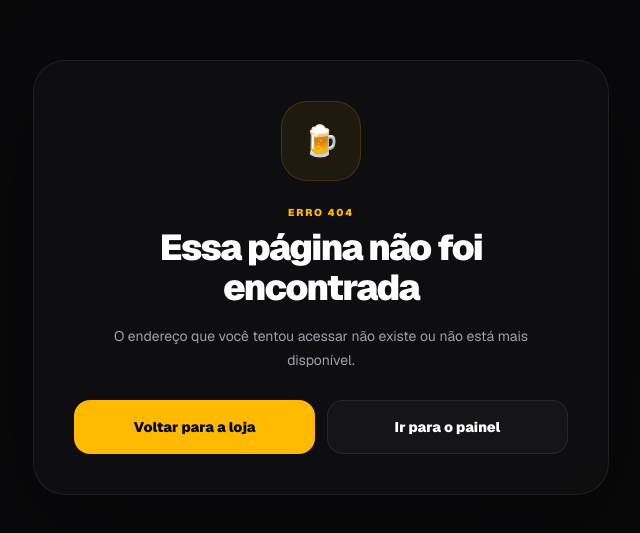
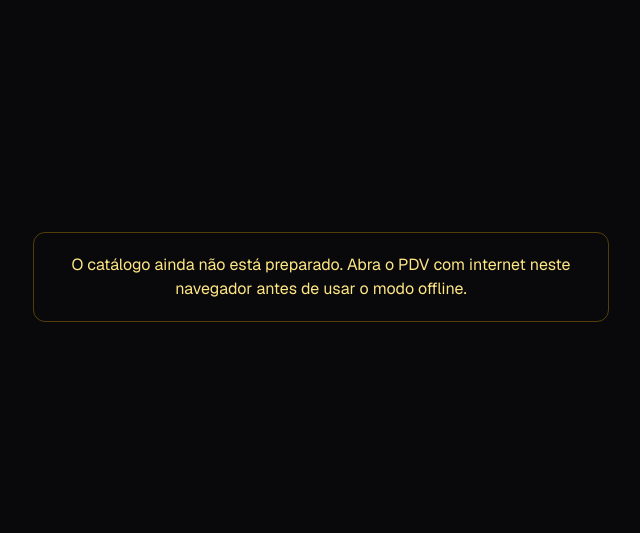
Before and after one commit to CassianoCalian/sistema-gestao-delivery, a Next.js app: page /admin/pdv/offline in a window 1280 px wide. Before the commit this address had no page. Shown: the part 123-656 px from the top of the page, without its empty margins (319-959 px from the left). Built offline with nearby package versions, Linux system fonts and the light colour scheme.

Commit message:
feat(pdv): preparar interface e service worker para uso offline

```diff
--- /dev/null
+++ b/app/admin/pdv/offline/page.tsx
@@ -0,0 +1,8 @@
+import "../pdv-design-v3.css";
+import PdvOfflineBootstrap from "../../../../components/pdv/PdvOfflineBootstrap";
+
+// Esta página estática só renderiza um catálogo previamente salvo neste navegador.
+// A sessão de administrador continua obrigatória para qualquer sincronização.
+export default function PdvOfflinePage() {
+  return <PdvOfflineBootstrap />;
+}
```
